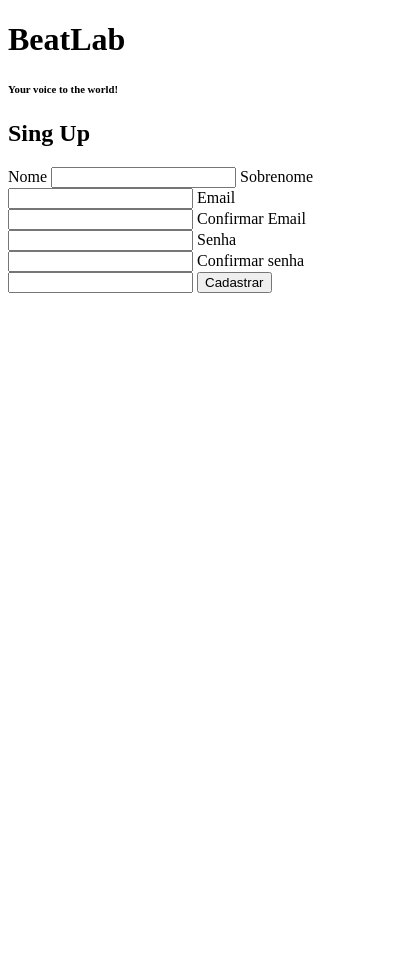
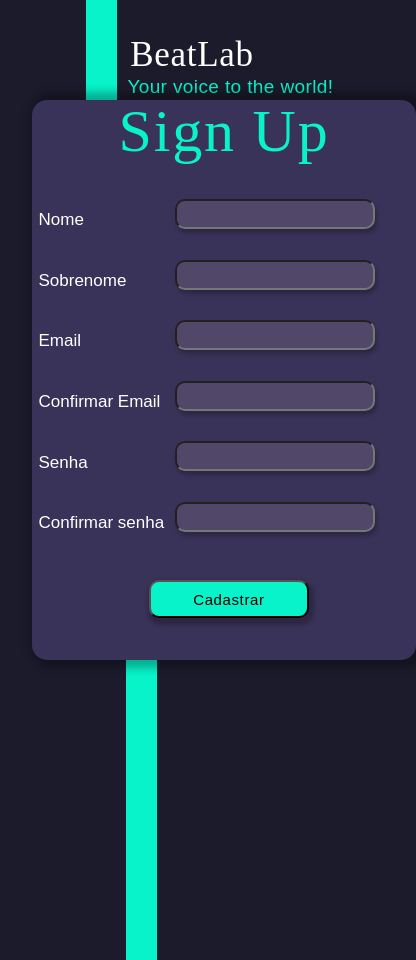
Before and after one commit to PedroVCS/tela-loginUp, a website: page index.html in a window 390 px wide. Shown: the whole page, 416 px wide, since content can reach past the window. Before the commit the page ends 844 px from the top, so only its background shows below. Drawn offline with Linux system fonts and the light colour scheme; a web font is replaced by a local one.

Commit message:
add css media Queri

```diff
--- a/index.html
+++ b/index.html
@@ -5,7 +5,7 @@
     <meta http-equiv="X-UA-Compatible" content="IE=edge">
     <meta name="viewport" content="width=device-width, initial-scale=1.0">
     <link rel="stylesheet" href="/style/stile.css">
-    <title>Sing up</title>
+    <title>Sign up</title>
 </head>
 <body>
     <header>
@@ -13,22 +13,24 @@
         <h6>Your voice to the world!</h6>
         <div class="barra1"></div>
         <div class="barra2"></div>
+        <div class="barra3"></div>
     </header>
     <main>
-        <section id="sign up">
-            <h1>Sing Up</h1>
+        <section id="sign-up">
+            <h1>Sign Up</h1>
 
             <div class="inf-cadastro">
                 <form class="inf-cadastro-caixas">
                     <label for="name">Nome</label> <input type="text" name="name" id="name">
                     <label for="lastName">Sobrenome</label> <input type="text" name="lastName" id="lastName">
-                    <label for="email">Email</label> <input type="email" name="email" id="email">
-                    <label for="repeatEmail">Confirmar Email</label> <input type="email" name="email" id="email">
-                    <label for="password">Senha</label> <input type="password" name="password" id="password">
-                    <label for="repeatPassword">Confirmar senha</label> <input type="password" name="repeatPassword" id="repeatPassword">
-                    <button>Cadastrar</button>
-                </form>
-                <div class="barra3"></div>
+                        <label for="email">Email</label> <input type="email" name="email" id="email">
+                            <label for="repeatEmail">Confirmar Email</label> <input type="email" name="repeatEmail" id="repeatEmail">
+                                <label for="password">Senha</label> <input type="password" name="password" id="password">
+                                    <label for="repeatPassword">Confirmar senha</label>
+                                    <input type="password" name="repeatPassword" id="repeatPassword">
+                                   <button class="bt">Cadastrar</button>
+                                </form>
+
                 <div class="barra4"></div>
             </div>
 
--- a/style/stile.css
+++ b/style/stile.css
@@ -0,0 +1,226 @@
+@import url('https://fonts.googleapis.com/css2?family=Italiana&display=swap');
+body{
+    background-color: #1B1B2C;
+    font-family: Arial, Helvetica, sans-serif;
+    display: flex;
+    justify-content: center;
+    align-items: center;
+    flex-direction: column;
+    }
+
+    header {
+     display: flex;
+        justify-content: flex-start;
+
+    }
+    header h1{
+        position: absolute;
+    width: 14rem;
+    height: 6rem;
+    left: 5rem;
+    top: 0rem;
+
+    font-family: 'Kantumruy';
+    font-style: normal;
+    font-weight: 400;
+    font-size: 35px;
+    line-height: 63px;
+    text-align: center;
+    letter-spacing: 0.02em;
+
+    color: #FFFFFF;
+    }
+    header h6{
+        position: absolute;
+    width: 15rem;
+    height: 2rem;
+    left: 6.9rem;
+    top: 2rem;
+
+    font-family: 'Arial';
+    font-style: normal;
+    font-weight: 400;
+    font-size: 19px;
+    line-height: 22px;
+    text-align: center;
+    letter-spacing: 0.02em;
+
+    color: #08F3C9;
+    }
+    .barra1{
+        position: absolute;
+    width: 1.9rem;
+    height: 32rem;
+    left: 5.4rem;
+    top: -16px;
+
+
+background: #08F3C9;
+    }
+    .barra2{
+        position: absolute;
+    width: 1.9rem;
+    height: 22.5rem;
+    left: 7.9rem;
+    top: 600px;
+
+background: #08F3C9;
+    }
+    main{
+        display: flex;
+        justify-content: center;
+        flex-direction: column;
+        width: 33rem;
+        height: 40rem;
+        background: #3A3359;
+        box-shadow: 6px 0px 8px 8px rgba(0, 0, 0, 0.29);
+        border-radius: 15px;
+        position: absolute;
+        bottom: 11.5rem;
+
+
+    }
+    .sing-up{
+        display: flex;
+
+        position: fixed;
+        bottom: 12rem;
+    }
+    #sign-up h1{
+        font-family: 'Italiana';
+    font-style: normal;
+    font-weight: 400;
+    font-size: 60px;
+    line-height: 71px;
+    letter-spacing: 0.03em;
+    color: #08F3C9;
+    display: flex;
+    justify-content: center;
+    position: relative;
+    bottom: 3rem;
+    }
+
+.inf-cadastro-caixas{
+    display: flex;
+    flex-direction: column;
+   justify-content: flex-start;
+}
+
+.inf-cadastro-caixas input{
+    width: 15rem;
+    height:1.9rem;
+    margin-top: .1rem;
+    background: #514869;
+    box-shadow: 2px 4px 4px rgba(0, 0, 0, 0.25);
+    border-radius: 10px;
+    display: flex;
+    position: relative;
+    left: 11.9rem;
+    bottom: 6rem;
+}
+.inf-cadastro-caixas label{
+    display: flex;
+    justify-content: flex-start;
+    margin-top: 0rem;
+    font-family: 'Arial';
+    font-style: normal;
+    font-weight: 400;
+    font-size: 20px;
+    line-height: 29px;
+    text-align: center;
+    position: relative;
+    right: -.9rem;
+    bottom: 3.7rem;
+    color: #FFFFFF;
+}
+
+.bt{
+width: 199px;
+height: 43px;
+font-size: 23px;
+background: #08F3C9;
+box-shadow: 2px 4px 4px 3px rgba(0, 0, 0, 0.25);
+border-radius: 10px;
+letter-spacing: 0.04em;
+color: #000000;
+display: flex;
+justify-content: center;
+align-items: center;
+transition: all 1500ms;
+position: relative;
+bottom: 3rem;
+left: 10.8rem;
+}
+button:hover{
+    filter: brightness(130%);
+    background-color: aqua;
+}
+.barra3{
+    position: absolute;
+width: 18rem;
+height: 1.9rem;
+left:  75rem;
+top: 18rem;
+background: #08F3C9;
+}
+.barra4{
+    position: absolute;
+    width: 20rem;
+    height: 2rem;
+    left:   55.9rem;
+    top: 12.5rem;
+    background: #08F3C9;
+}
+
+@media screen and (min-width: 0px) and (max-width: 440px){
+    .barra3{
+        display: none;
+}}
+@media screen and (min-width: 0px) and (max-width: 440px){
+    .barra4{
+        display: none;
+}}
+
+@media screen and (max-width: 440px){
+    main  {
+          display: flex;
+          align-items: center;
+          flex-direction: column;
+      position: absolute;
+
+          width: 24rem;
+          height: 35rem;
+          left: 2rem;
+
+      }}
+      @media screen and (max-width: 440px){
+       .inf-cadastro-caixas label{
+            font-size: 17px;
+            position: relative;
+            right:  5rem;
+
+
+
+        }
+    }
+    @media screen and (min-width: 0px) and (max-width: 440px){
+        .inf-cadastro-caixas input{
+            width: 12rem;
+            height: 1.5rem;
+            position: relative;
+            left: 3.5rem;
+
+        }
+    }
+
+    @media screen and (min-width: 0px) and (max-width: 440px){
+        .bt{
+            font-size: 15px;
+            width: 10rem;
+            height: 2.4rem;
+            position: relative;
+            left: 1.9rem;
+            transition: all 1500ms;
+
+        }
+    }
```
Also changed, not shown: README.md, img/sing up mobile.jpg (added), img/tela sing up.jpg (added).
